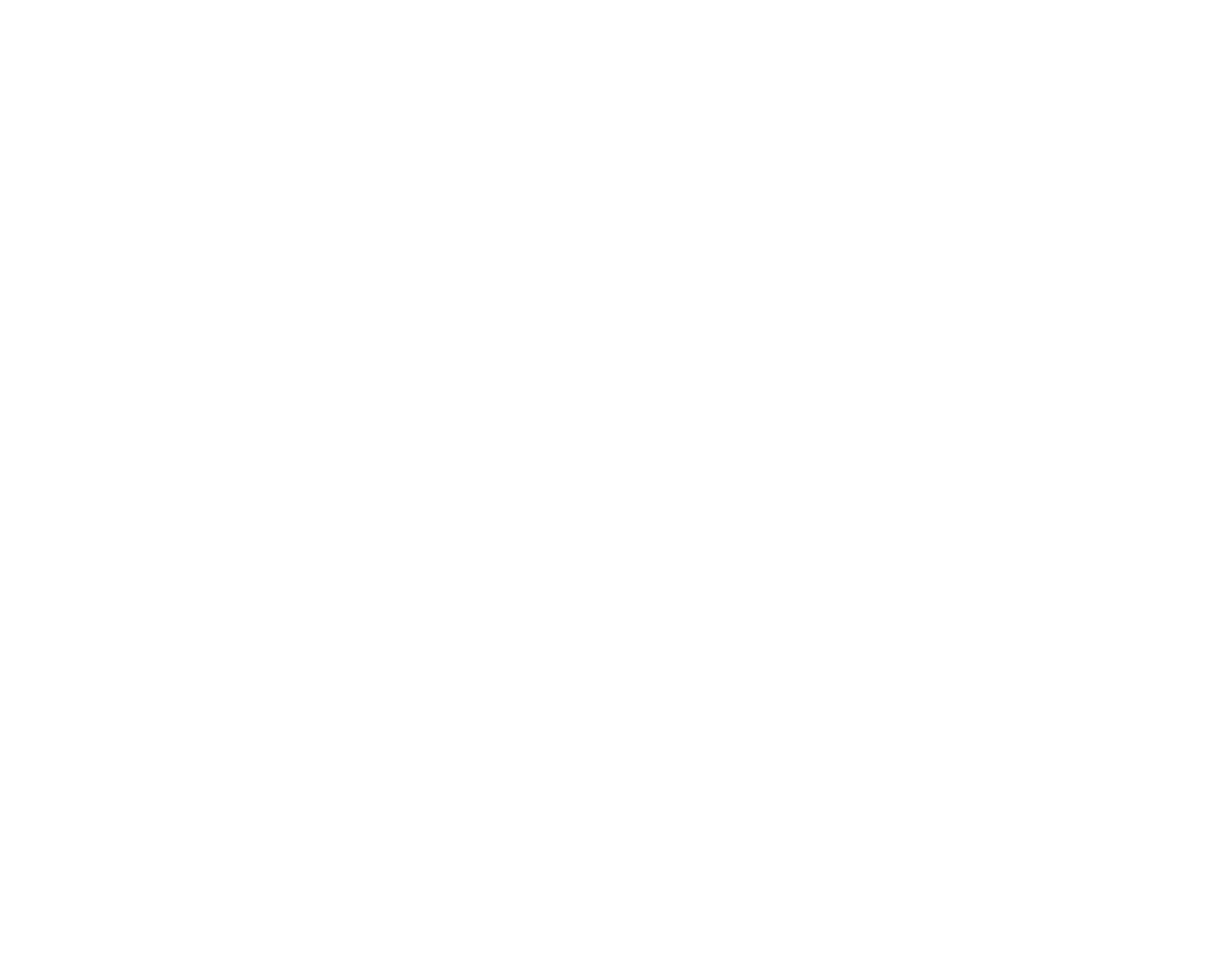
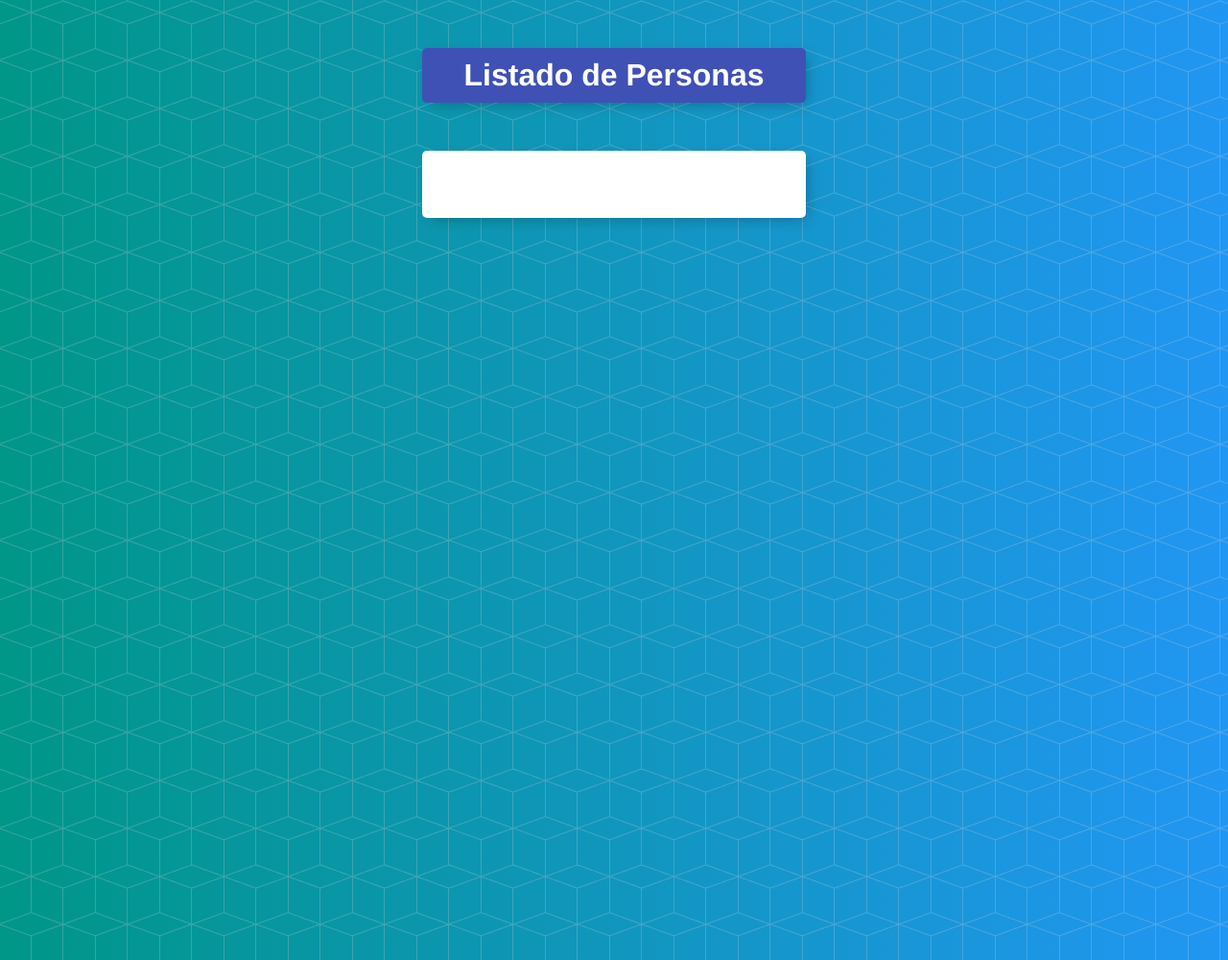
Before and after one commit to FsDk-es/sm-listado-personas, a plain HTML site: page index.html in a window 1280 px wide. Shown: the whole page at 96% size. Before the commit the page ends 800 px from the top, so only its background shows below. Drawn offline with Linux system fonts and the light colour scheme.

Commit message:
se agrega evento onload al body

```diff
--- a/index.html
+++ b/index.html
@@ -5,8 +5,23 @@
     <meta http-equiv="X-UA-Compatible" content="">
     <meta name="viewport" content="width=device-width, initial-scale=1.0">
     <title>Listado de Personas</title>
+    <link rel="stylesheet" href="css/estilos.css"/>
+
 </head>
-<body>
+<body onload="mostrarPersonas()">
+    <div class="contenedor" id="cabecero">
+        <h1>Listado de Personas</h1>
+        </div>
+    <div class="contenedor">
+        <div class="elemento">
+          <ul id="personas">
+              <!--<li>Jose Antonio Gimenez Cayuela</li>-->
+          </ul>
+        </div>
+    </div>
+    <script source="js/persona.js"></script>
+      <script source="js/app.js"></script>
 
-</body>
+
+    </body>
 </html>
```
